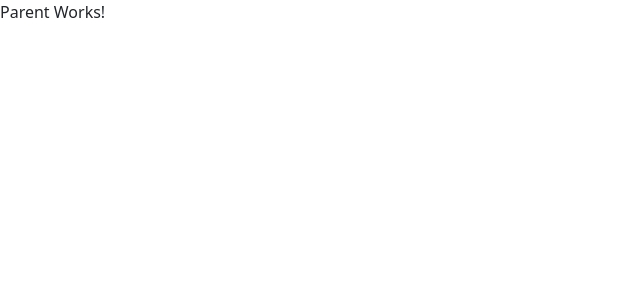
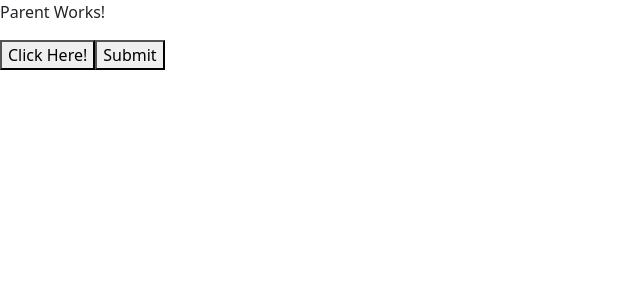
Before and after one commit to sarathiscookie/angular-project, an Angular app: page / in a window 1280 px wide. Shown: the top 300 px of the page, without its empty margins (0-640 px from the left). Built offline with nearby package versions, Linux system fonts and the light colour scheme.

Commit message:
Event binding

```diff
--- a/src/app/child/child.component.html
+++ b/src/app/child/child.component.html
@@ -1 +1 @@
-<p>Child Works!</p>
+<button (click)="emitEventFunction()">Click Here!</button>
--- a/src/app/child/child.component.ts
+++ b/src/app/child/child.component.ts
@@ -1,4 +1,4 @@
-import { Component, OnInit } from '@angular/core';
+import { Component, OnInit, Output, EventEmitter } from '@angular/core';
 
 @Component({
   selector: 'app-child',
@@ -7,9 +7,15 @@ import { Component, OnInit } from '@angular/core';
 })
 export class ChildComponent implements OnInit {
 
+  @Output() emitEvent = new EventEmitter<string>();
+
   constructor() { }
 
   ngOnInit(): void {
   }
 
+  emitEventFunction() {
+    this.emitEvent.emit('Event emitted from child');
+  }
+
 }
--- a/src/app/parent/parent.component.html
+++ b/src/app/parent/parent.component.html
@@ -1 +1,5 @@
 <p>Parent Works!</p>
+
+<app-child (emitEvent)="receiveEmittedEvent($event)"></app-child>
+
+<button (click)="submitEvent()">Submit</button>
--- a/src/app/parent/parent.component.ts
+++ b/src/app/parent/parent.component.ts
@@ -12,4 +12,12 @@ export class ParentComponent implements OnInit {
   ngOnInit(): void {
   }
 
+  receiveEmittedEvent(event) {
+    alert(event);
+  }
+
+  submitEvent() {
+    alert('submitted');
+  }
+
 }
```
